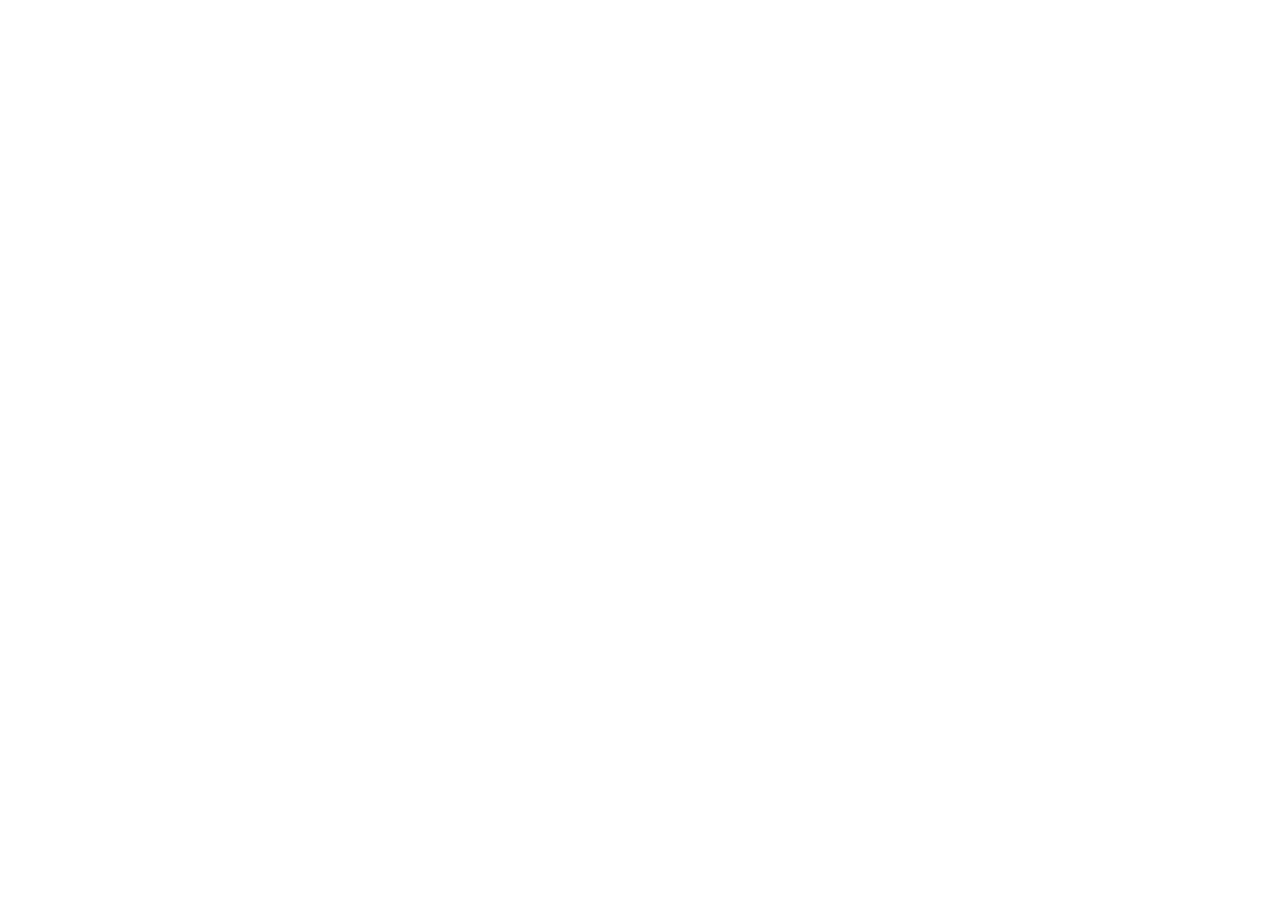
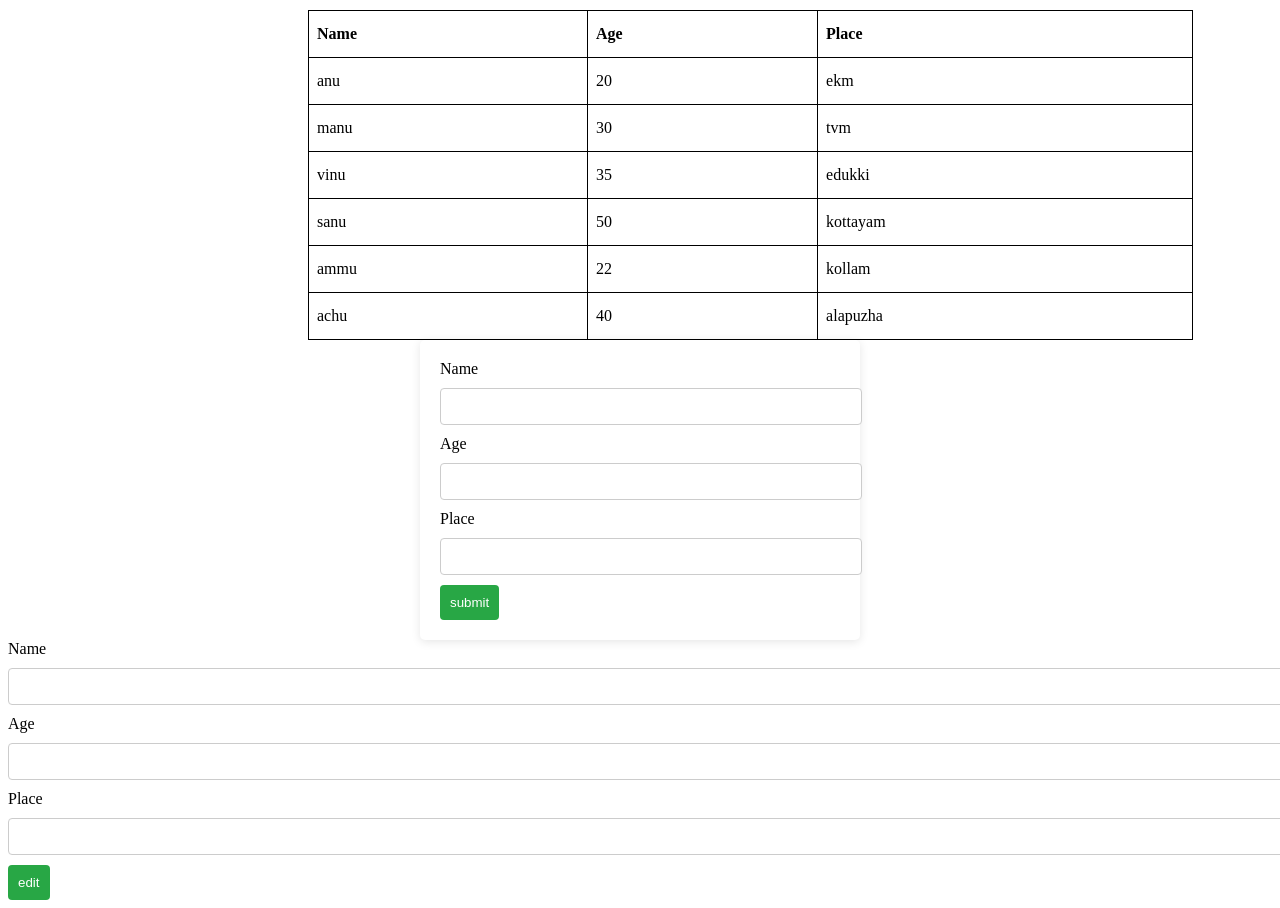
Before and after one commit to Adithyakb2005/javascript, a plain HTML site: page clspgm/clstask/tsk2.html in a window 1280 px wide. Before the commit the page ends 800 px from the top, so only its background shows below. Drawn offline with Linux system fonts and the light colour scheme.

Commit message:
javasctipt

```diff
--- a/clspgm/clstask/table.js
+++ b/clspgm/clstask/table.js
@@ -1,6 +1,37 @@
-d=[{name:'anu',age:20,place:'ekm'},{name:'manu',age:30,place:'ekm'},{name:'vinu',age:35,place:'ekm'},{name:'sanu',age:50,place:'ekm'},{name:'ammu',age:22,place:'ekm'},{name:'achu',age:40,place:'ekm'}]
+d=[{name:'anu',age:20,place:'ekm'},{name:'manu',age:30,place:'tvm'},{name:'vinu',age:35,place:'edukki'},{name:'sanu',age:50,place:'kottayam'},{name:'ammu',age:22,place:'kollam'},{name:'achu',age:40,place:'alapuzha'}]
+function display(){
+    const t_var=document.querySelector('#dataTable tbody')
+    t_var.innerHTML=''
+    d.forEach(element => {
+        const t_row=document.createElement('tr')
 
-d.forEach(element => {
-    console.log(element.age);
+        const t_name=document.createElement('td')
+        t_name.textContent=element.name
+        t_row.appendChild(t_name)
 
-});
+        const t_age=document.createElement('td')
+        t_age.textContent=element.age
+        t_row.appendChild(t_age)
+
+        const t_place=document.createElement('td')
+        t_place.textContent=element.place
+        t_row.appendChild(t_place)
+
+        t_var.appendChild(t_row)
+    });
+}
+document.getElementById('submit').addEventListener('submit',function(event){
+    event.preventDefault()  //remove refreshing
+    const name=document.getElementById('name').value
+    const age=parseInt(document.getElementById('age').value)
+    const place=document.getElementById('place').value
+
+    d.push({name:name,age:age,place:place})
+    document.getElementById('name').value=''
+    document.getElementById('age').value=''
+    document.getElementById('place').value=''
+
+    display()
+})
+
+display()
--- a/clspgm/clstask/tsk2.html
+++ b/clspgm/clstask/tsk2.html
@@ -4,8 +4,7 @@
     <meta charset="UTF-8">
     <meta name="viewport" content="width=device-width, initial-scale=1.0">
     <title>Document</title>
-    <script src="table.js" ></script>
-    <!-- <style>
+    <style>
         table {
             border-collapse: collapse;
             width: 70%;
@@ -13,51 +12,83 @@
             margin-left: 300px;
 
         }
-        th {
+        th ,td{
             border: 1px solid #000;
             padding: 8px;
             text-align: left;
             width: 30px;
             height: 30px;
         }
-        td{
-            border: 1px solid #000;
-            padding: 8px;
-            text-align: left;
-            width: 150px;
-            height: 150px;
+        #submit {
+
+            background: white;
+            padding: 20px;
+            border-radius: 5px;
+            box-shadow: 0 2px 10px rgba(0, 0, 0, 0.1);
+            max-width: 400px;
+            margin: auto;
         }
-        input,label {
-            margin-top: 10px;
-            margin-left: 10px;
-            margin-bottom: 10px;
+
+        input {
+            display: block;
+            width: 100%;
+            padding: 10px;
+            margin: 10px 0;
+            border: 1px solid #ccc;
+            border-radius: 4px;
         }
-    </style> -->
+
+        button {
+
+            background-color: #28a745;
+            color: white;
+            border: none;
+            padding: 10px;
+            border-radius: 4px;
+            cursor: pointer;
+            transition: background-color 0.3s;
+        }
+
+        button:hover {
+            background-color: #218838;
+        }
+
+        h2 {
+            text-align: center;
+        }
+
+    </style>
 </head>
 <body>
-    <!-- <table id="dataTable">
+    <table id="dataTable">
         <thead>
             <tr>
-                <th>ID</th>
+
                 <th>Name</th>
                 <th>Age</th>
+                <th>Place</th>
             </tr>
         </thead>
         <tbody>
 
         </tbody>
     </table>
-    <div>
-        <label for="text1">id</label>
-        <input type="text" id="text1">
-    </div>
-    <div></div>
-        <label for="text1">name</label>
-        <input type="text" id="text1">
-    </div>
-        <label for="text1">age</label>
-        <input type="text" id="text1">
+    <form id="submit">
+        Name<input type="text" id="name">
+        Age<input type="number" id="age">
+        Place<input type="text" id="place">
         <button>submit</button>
-    </div> -->
+
+    </form>
+    <form id="edit">
+        Name<input type="text" id="name">
+        Age<input type="number" id="age">
+        Place<input type="text" id="place">
+        <button>edit</button>
+
+    </form>
+
+    <script src="table.js" ></script>
+
 </body>
 </html>
```
Also changed, not shown: dailytask/new1/bike.html (renamed from dailytask/bike.html), dailytask/new1/bonus.html (renamed from dailytask/bonus.html), dailytask/new1/city.html (renamed from dailytask/city.html), dailytask/new1/day.html (renamed from dailytask/day.html), dailytask/new1/divthree.html (renamed from dailytask/divthree.html), dailytask/new1/ele.html (renamed from dailytask/ele.html).
